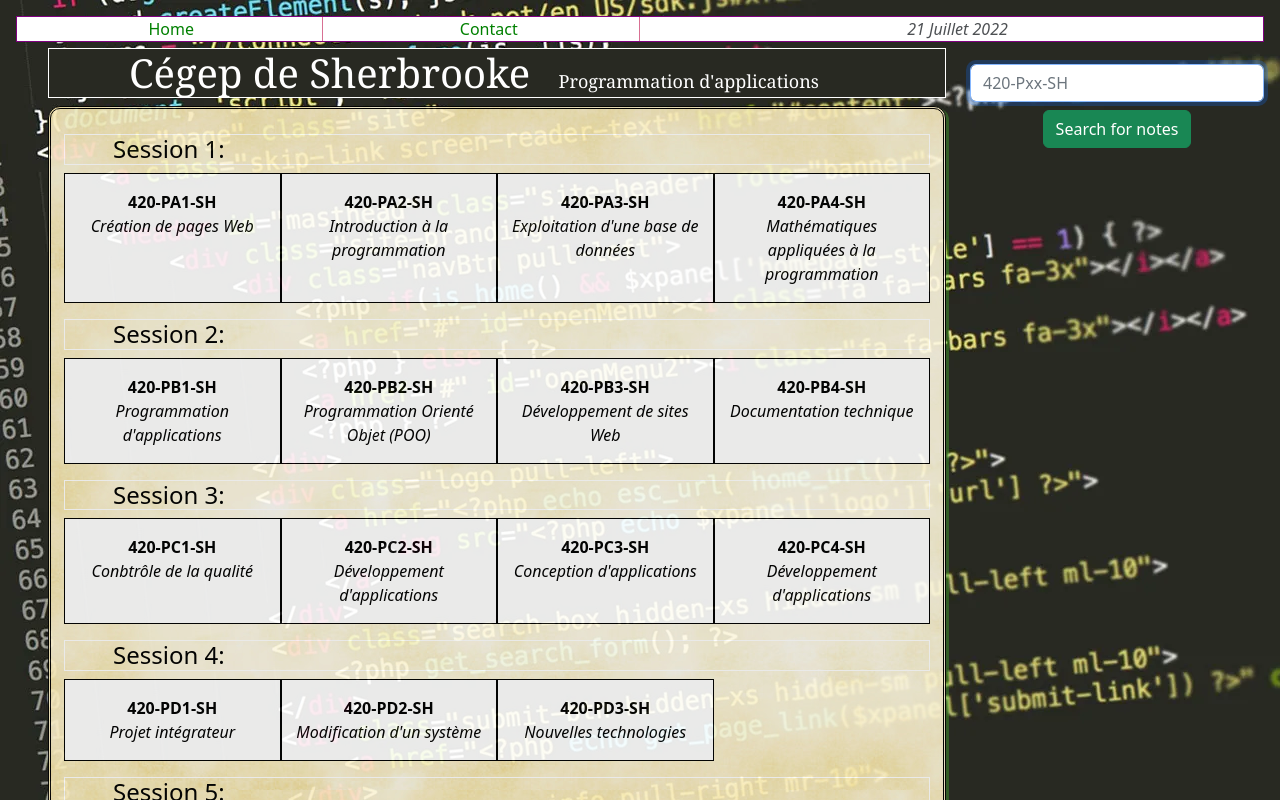
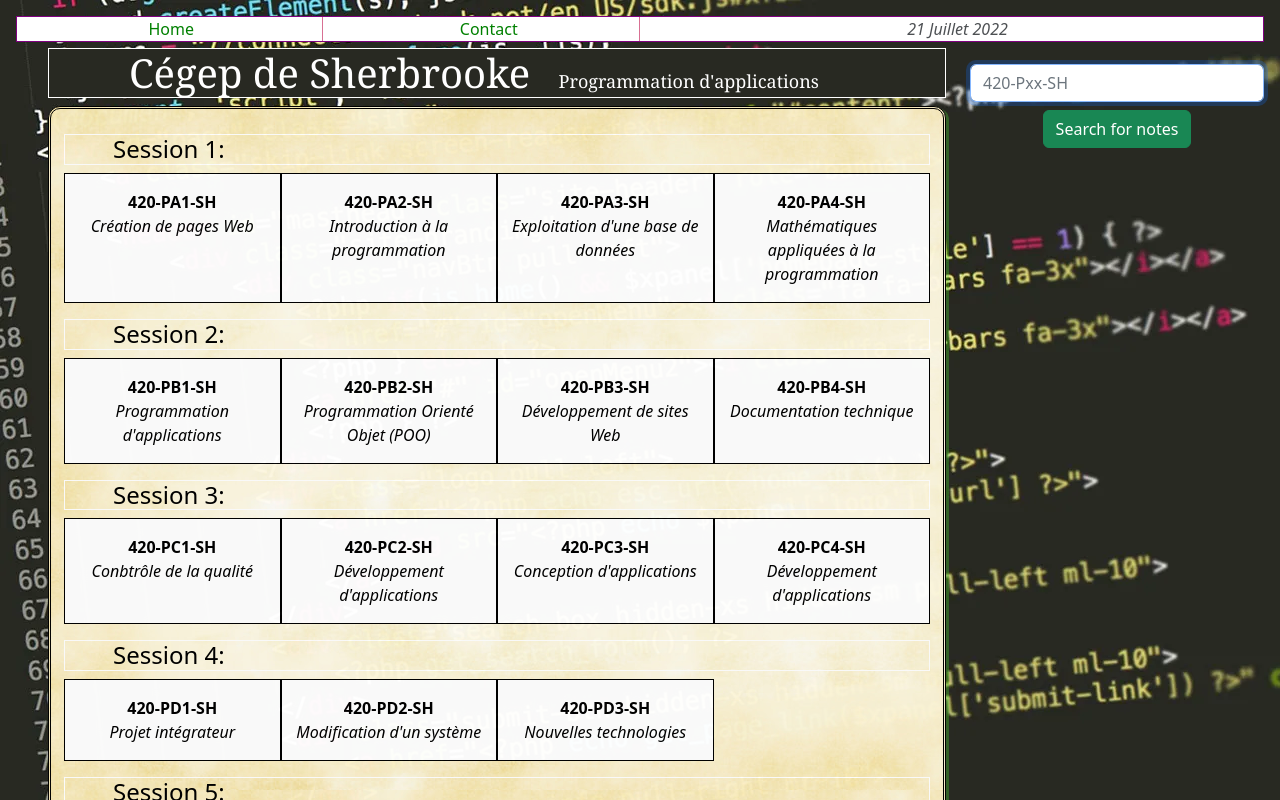
Before and after one commit to QueenJammie/CegepdeSherbrookeReact, a React (Create React App) app: page / in a window 1280 px wide. Shown: the top 800 px of the page. Built offline with nearby package versions, Linux system fonts and the light colour scheme.

Commit message:
Opacity 0.975

```diff
--- a/src/Calendar.css
+++ b/src/Calendar.css
@@ -40,7 +40,7 @@
 {
     background-image: url("./images/parchmen.png");
     border-style: double;
-    opacity: 0.9;
+    opacity: 0.975;
     padding: 25px;
     box-shadow: 3px 2px rgba(75, 220, 50, 0.318);
     border-radius: 12px;
```
